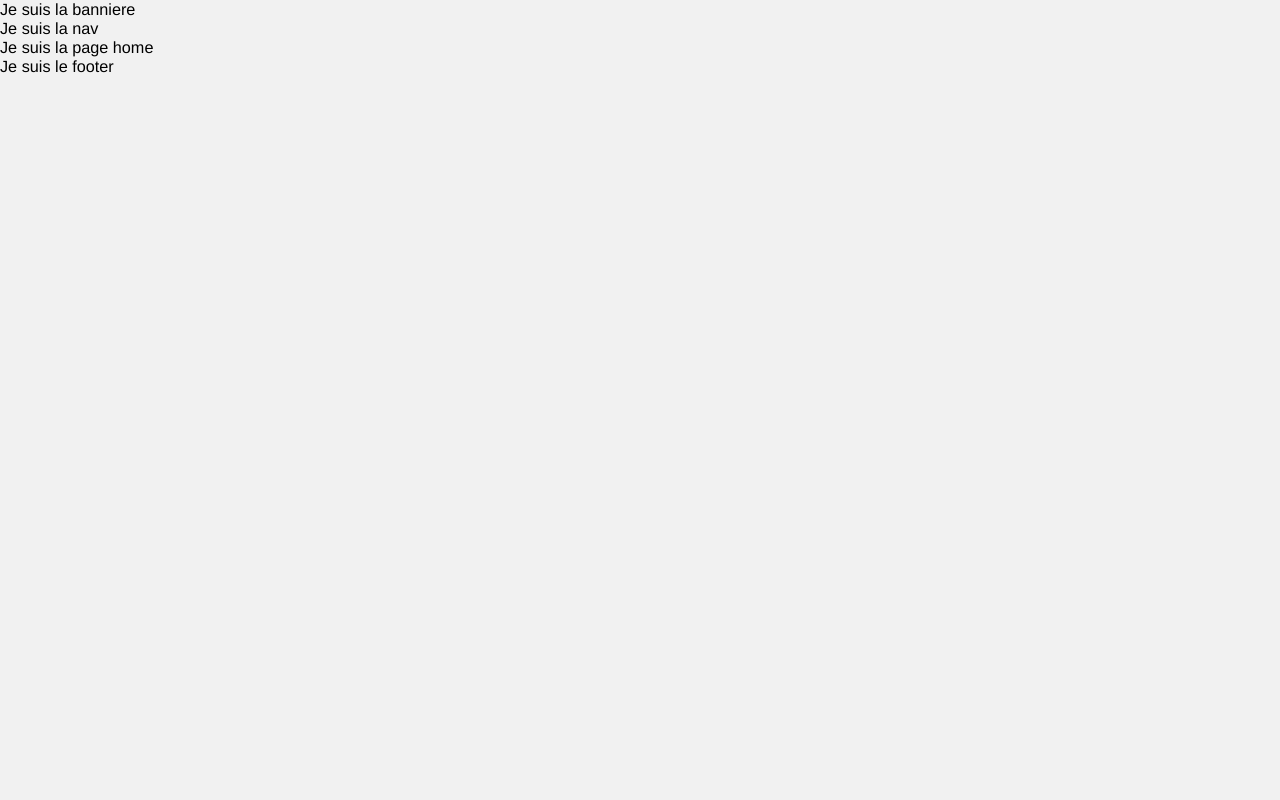
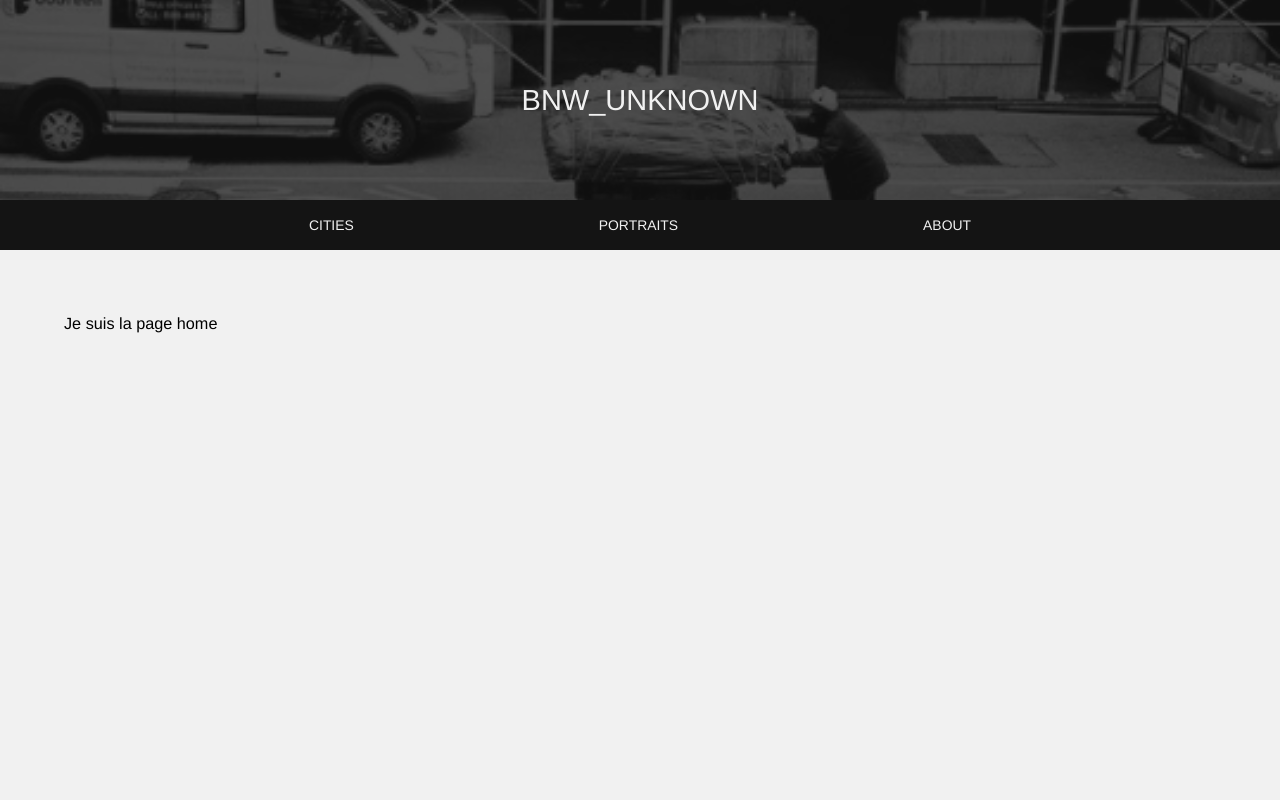
Before and after one commit to Lucasbeneston/bnw_unknown, a React (Create React App) app: page / in a window 1280 px wide. Shown: the top 800 px of the page. Built offline with nearby package versions, Linux system fonts and the light colour scheme.

Commit message:
:lipstick: Add style Header / Nav / Banner / Footer :lipstick:

```diff
--- a/src/components/molecules/Banner/Banner.jsx
+++ b/src/components/molecules/Banner/Banner.jsx
@@ -1,5 +1,16 @@
 import React from "react";
 
+import "./Banner.scss";
+
 export default function Banner() {
-  return <div>Je suis la banniere</div>;
+  return (
+    <div className="banner">
+      <img
+        className="banner_illustration"
+        src={`${process.env.PUBLIC_URL}/images/test.png`}
+        alt="Illustration de la bannière"
+      />
+      <h1 className="banner_title">bnw_unknown</h1>
+    </div>
+  );
 }
--- /dev/null
+++ b/src/components/molecules/Banner/Banner.scss
@@ -0,0 +1,26 @@
+@import "../../_settings/variables";
+
+.banner {
+  width: 100%;
+  height: 25vh;
+  display: flex;
+  justify-content: center;
+  align-items: center;
+  background-color: $anthracite-grey;
+  position: relative;
+
+  &_title {
+    color: $off-white;
+    font-size: 2.5rem;
+    text-transform: uppercase;
+    position: relative;
+  }
+
+  &_illustration {
+    width: 100%;
+    height: 100%;
+    position: absolute;
+    object-fit: cover;
+    opacity: 0.25;
+  }
+}
--- a/src/components/molecules/Nav/Nav.jsx
+++ b/src/components/molecules/Nav/Nav.jsx
@@ -1,5 +1,20 @@
 import React from "react";
+import { Link } from "react-router-dom";
+
+import "./Nav.scss";
 
 export default function Nav() {
-  return <nav>Je suis la nav</nav>;
+  return (
+    <nav className="nav">
+      <Link className="nav_link" to="/">
+        Cities
+      </Link>
+      <Link className="nav_link" to="/">
+        Portraits
+      </Link>
+      <Link className="nav_link" to="/">
+        About
+      </Link>
+    </nav>
+  );
 }
--- /dev/null
+++ b/src/components/molecules/Nav/Nav.scss
@@ -0,0 +1,18 @@
+@import "../../_settings/variables";
+
+.nav {
+  width: 100%;
+  height: 50px;
+  display: flex;
+  justify-content: space-evenly;
+  align-items: center;
+  padding: 0 5%;
+  background-color: $anthracite-grey;
+  color: $off-white;
+
+  &_link {
+    text-transform: uppercase;
+    font-size: 1.2rem;
+    font-weight: lighter;
+  }
+}
--- a/src/components/organisms/Footer/Footer.jsx
+++ b/src/components/organisms/Footer/Footer.jsx
@@ -1,5 +1,11 @@
 import React from "react";
 
+import "./Footer.scss";
+
 export default function Footer() {
-  return <footer>Je suis le footer</footer>;
+  return (
+    <footer className="footer">
+      <h5 className="footer_copyright">&copy; 2020 - bnw_unknown</h5>
+    </footer>
+  );
 }
--- /dev/null
+++ b/src/components/organisms/Footer/Footer.scss
@@ -0,0 +1,15 @@
+@import "../../_settings/variables";
+
+.footer {
+  width: 100%;
+  padding: 5%;
+  display: flex;
+  justify-content: center;
+  background-color: $anthracite-grey;
+  color: $off-white;
+
+  &_copyright {
+    text-transform: uppercase;
+    font-size: 1rem;
+  }
+}
--- a/src/components/organisms/Header/Header.jsx
+++ b/src/components/organisms/Header/Header.jsx
@@ -2,9 +2,11 @@ import React from "react";
 import Banner from "../../molecules/Banner/Banner";
 import Nav from "../../molecules/Nav/Nav";
 
+import "./Header.scss";
+
 export default function Header() {
   return (
-    <header>
+    <header className="header">
       <Banner />
       <Nav />
     </header>
--- /dev/null
+++ b/src/components/organisms/Header/Header.scss
@@ -0,0 +1,4 @@
+.header {
+  width: 100%;
+  background-color: rosybrown;
+}
--- a/src/components/pages/Home/Home.jsx
+++ b/src/components/pages/Home/Home.jsx
@@ -1,5 +1,7 @@
 import React from "react";
 
+import "./Home.scss";
+
 export default function Home() {
-  return <div>Je suis la page home</div>;
+  return <div className="home">Je suis la page home</div>;
 }
--- /dev/null
+++ b/src/components/pages/Home/Home.scss
@@ -0,0 +1,8 @@
+@import "../../_settings/variables";
+
+.home {
+  width: 100%;
+  padding: 5%;
+  min-height: 100vh;
+  background-color: $off-white;
+}
```
Also changed, not shown: public/images/test.png (added), 1 other file (tests, documents, lock files or other folders).
